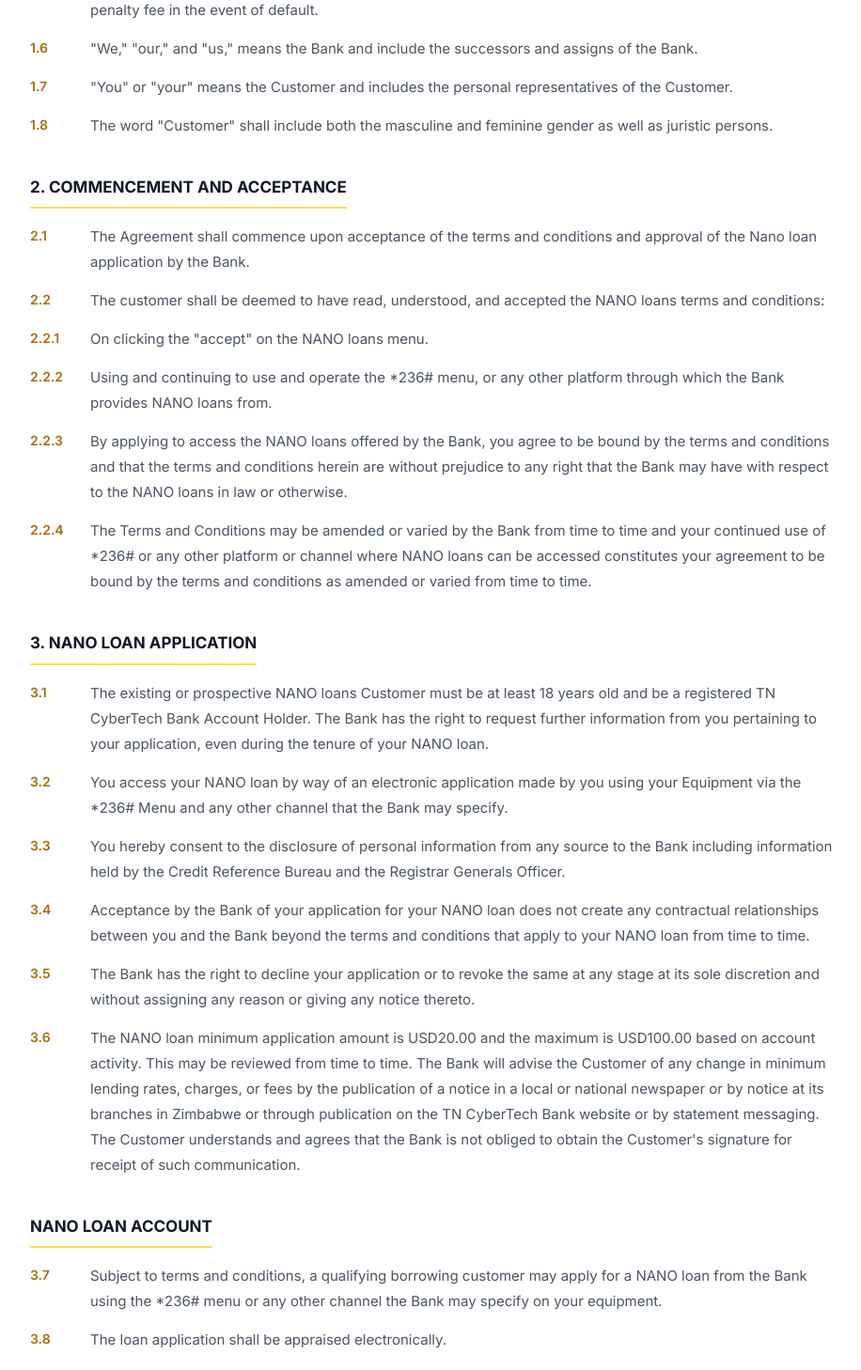
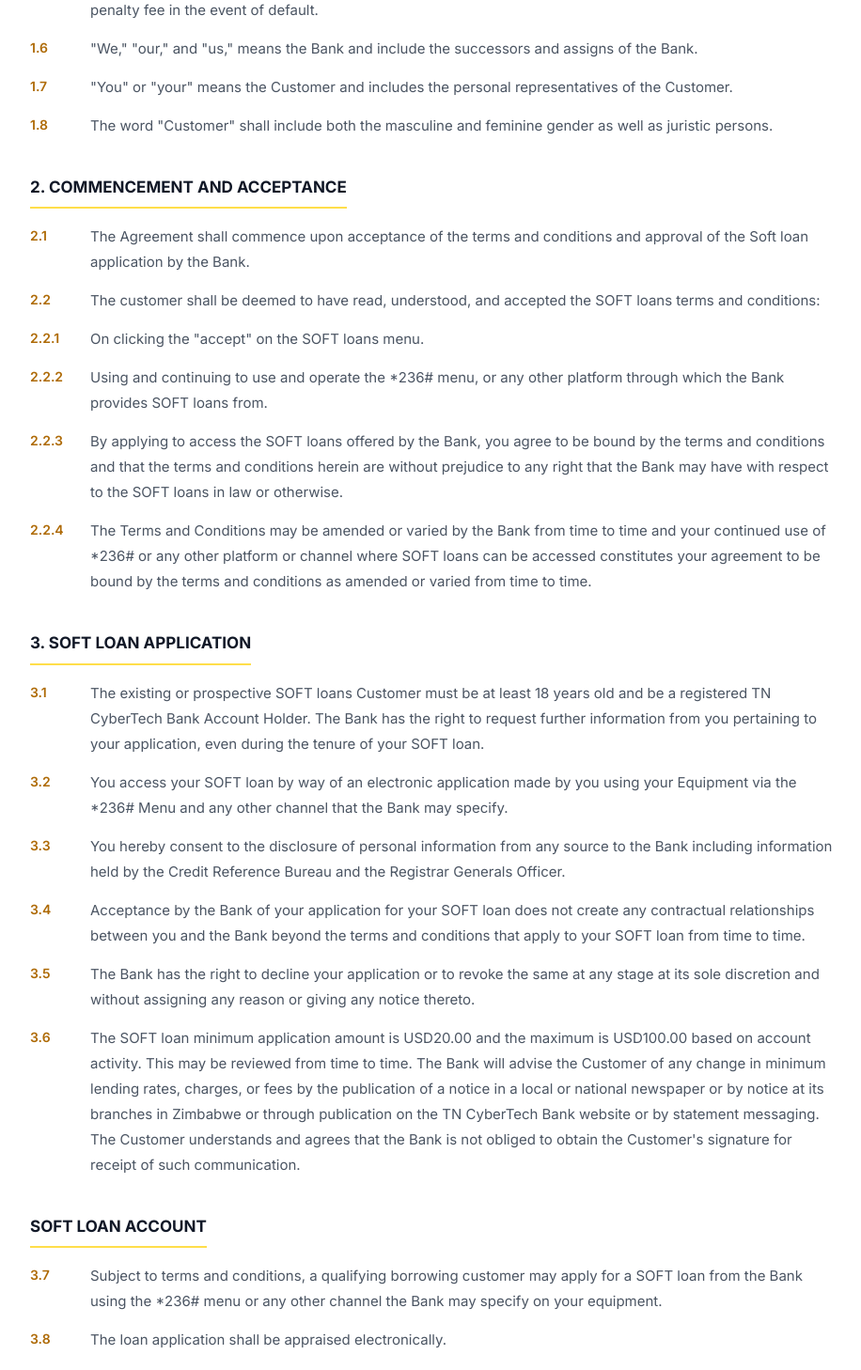
Before and after one commit to Tinashe77/TN, a React (Vite) app in the folder tn-landing/: page /nano-loans-terms in a window 1280 px wide. Shown: the part 1330-2788 px from the top of the page at 94% size, without its empty margins (178-1094 px from the left). Built offline with nearby package versions, Linux system fonts and the light colour scheme.

Commit message:
Rename Nano Loans to Soft Loans

```diff
--- a/tn-landing/src/components/Footer.jsx
+++ b/tn-landing/src/components/Footer.jsx
@@ -65,7 +65,7 @@
             </a>
             <Link to="/digital-banking-terms">Digital Banking T&amp;Cs</Link>
             <Link to="/business-terms">Business T&amp;Cs</Link>
-            <Link to="/nano-loans-terms">Nano Loans T&amp;Cs</Link>
+            <Link to="/nano-loans-terms">Soft Loans T&amp;Cs</Link>
             <Link to="/customer-service">Customer Service</Link>
           </div>
         </div>
--- a/tn-landing/src/components/Header.jsx
+++ b/tn-landing/src/components/Header.jsx
@@ -27,7 +27,7 @@
     { label: 'Mobile Banking', path: '/for-you/mobile-banking', desc: 'App, Online & USSD Banking' },
     { label: 'Personal Accounts', path: '/for-you/accounts', desc: 'Savings, Current & Student Accounts' },
     { label: 'Cards', path: '/for-you/cards', desc: 'Zimswitch & VISA Cards' },
-    { label: 'Nano Loans', path: '/for-you/loans', desc: 'Quick loans in 60 seconds' },
+    { label: 'Soft Loans', path: '/for-you/loans', desc: 'Quick loans in 60 seconds' },
   ]
 
   const forBusinessItems = [
--- a/tn-landing/src/data/searchIndex.js
+++ b/tn-landing/src/data/searchIndex.js
@@ -161,35 +161,35 @@
 
   // Loans
   {
-    title: 'Nano Loans',
+    title: 'Soft Loans',
     description: 'Quick loans disbursed in under 60 seconds',
     category: 'For You',
     path: '/for-you/loans',
-    keywords: ['loans', 'nano', 'quick', 'instant', 'micro', '60 seconds'],
+    keywords: ['loans', 'soft', 'nano', 'quick', 'instant', 'micro', '60 seconds'],
   },
   {
-    title: 'About Nano Loans',
+    title: 'About Soft Loans',
     description: 'Learn about our instant loan products',
     category: 'For You',
     path: '/for-you/loans/about',
-    keywords: ['loans', 'nano', 'about', 'information'],
+    keywords: ['loans', 'soft', 'nano', 'about', 'information'],
   },
   {
-    title: 'How Nano Loans Work',
+    title: 'How Soft Loans Work',
     description: 'Four easy steps to get your loan',
     category: 'For You',
     path: '/for-you/loans/how-it-works',
     keywords: ['loans', 'how', 'process', 'steps'],
   },
   {
-    title: 'Nano Loans via Bank',
+    title: 'Soft Loans via Bank',
     description: 'Apply for loans by dialing *236#',
     category: 'For You',
     path: '/for-you/loans/bank',
     keywords: ['loans', 'bank', '*236#', 'ussd'],
   },
   {
-    title: 'Nano Loans via EcoCash',
+    title: 'Soft Loans via EcoCash',
     description: 'Apply for loans by dialing *151#',
     category: 'For You',
     path: '/for-you/loans/ecocash',
--- a/tn-landing/src/pages/NanoLoansTerms.jsx
+++ b/tn-landing/src/pages/NanoLoansTerms.jsx
@@ -12,7 +12,7 @@
       content: [
         { clause: '1.1', text: '"Bank" means TN CyberTech Bank of 79 Oliver Tambo Avenue, Corner 7th Street, Harare, or any of its branches within Zimbabwe.' },
         { clause: '1.2', text: '"Equipment" includes mobile phone handset, SIM Card, and/or other equipment which when used together enables the mobile banking services customer to access the network.' },
-        { clause: '1.3', text: '"Charges" means the NANO loans charges and any other charges pertaining to the provision of the Nano loan services.' },
+        { clause: '1.3', text: '"Charges" means the SOFT loans charges and any other charges pertaining to the provision of the Soft loan services.' },
         { clause: '1.4', text: '"Parties" means the Bank and the Customer.' },
         { clause: '1.5', text: '"Agreed Rate" means the rate of interest per month which will be indicated, or the loan-handling fee or the penalty fee in the event of default.' },
         { clause: '1.6', text: '"We," "our," and "us," means the Bank and include the successors and assigns of the Bank.' },
@@ -24,31 +24,31 @@
       number: '2',
       title: 'COMMENCEMENT AND ACCEPTANCE',
       content: [
-        { clause: '2.1', text: 'The Agreement shall commence upon acceptance of the terms and conditions and approval of the Nano loan application by the Bank.' },
-        { clause: '2.2', text: 'The customer shall be deemed to have read, understood, and accepted the NANO loans terms and conditions:' },
-        { clause: '2.2.1', text: 'On clicking the "accept" on the NANO loans menu.' },
-        { clause: '2.2.2', text: 'Using and continuing to use and operate the *236# menu, or any other platform through which the Bank provides NANO loans from.' },
-        { clause: '2.2.3', text: 'By applying to access the NANO loans offered by the Bank, you agree to be bound by the terms and conditions and that the terms and conditions herein are without prejudice to any right that the Bank may have with respect to the NANO loans in law or otherwise.' },
-        { clause: '2.2.4', text: 'The Terms and Conditions may be amended or varied by the Bank from time to time and your continued use of *236# or any other platform or channel where NANO loans can be accessed constitutes your agreement to be bound by the terms and conditions as amended or varied from time to time.' },
+        { clause: '2.1', text: 'The Agreement shall commence upon acceptance of the terms and conditions and approval of the Soft loan application by the Bank.' },
+        { clause: '2.2', text: 'The customer shall be deemed to have read, understood, and accepted the SOFT loans terms and conditions:' },
+        { clause: '2.2.1', text: 'On clicking the "accept" on the SOFT loans menu.' },
+        { clause: '2.2.2', text: 'Using and continuing to use and operate the *236# menu, or any other platform through which the Bank provides SOFT loans from.' },
+        { clause: '2.2.3', text: 'By applying to access the SOFT loans offered by the Bank, you agree to be bound by the terms and conditions and that the terms and conditions herein are without prejudice to any right that the Bank may have with respect to the SOFT loans in law or otherwise.' },
+        { clause: '2.2.4', text: 'The Terms and Conditions may be amended or varied by the Bank from time to time and your continued use of *236# or any other platform or channel where SOFT loans can be accessed constitutes your agreement to be bound by the terms and conditions as amended or varied from time to time.' },
       ],
     },
     {
       number: '3',
-      title: 'NANO LOAN APPLICATION',
+      title: 'SOFT LOAN APPLICATION',
       content: [
-        { clause: '3.1', text: 'The existing or prospective NANO loans Customer must be at least 18 years old and be a registered TN CyberTech Bank Account Holder. The Bank has the right to request further information from you pertaining to your application, even during the tenure of your NANO loan.' },
-        { clause: '3.2', text: 'You access your NANO loan by way of an electronic application made by you using your Equipment via the *236# Menu and any other channel that the Bank may specify.' },
+        { clause: '3.1', text: 'The existing or prospective SOFT loans Customer must be at least 18 years old and be a registered TN CyberTech Bank Account Holder. The Bank has the right to request further information from you pertaining to your application, even during the tenure of your SOFT loan.' },
+        { clause: '3.2', text: 'You access your SOFT loan by way of an electronic application made by you using your Equipment via the *236# Menu and any other channel that the Bank may specify.' },
         { clause: '3.3', text: 'You hereby consent to the disclosure of personal information from any source to the Bank including information held by the Credit Reference Bureau and the Registrar Generals Officer.' },
-        { clause: '3.4', text: 'Acceptance by the Bank of your application for your NANO loan does not create any contractual relationships between you and the Bank beyond the terms and conditions that apply to your NANO loan from time to time.' },
+        { clause: '3.4', text: 'Acceptance by the Bank of your application for your SOFT loan does not create any contractual relationships between you and the Bank beyond the terms and conditions that apply to your SOFT loan from time to time.' },
         { clause: '3.5', text: 'The Bank has the right to decline your application or to revoke the same at any stage at its sole discretion and without assigning any reason or giving any notice thereto.' },
-        { clause: '3.6', text: 'The NANO loan minimum application amount is USD20.00 and the maximum is USD100.00 based on account activity. This may be reviewed from time to time. The Bank will advise the Customer of any change in minimum lending rates, charges, or fees by the publication of a notice in a local or national newspaper or by notice at its branches in Zimbabwe or through publication on the TN CyberTech Bank website or by statement messaging. The Customer understands and agrees that the Bank is not obliged to obtain the Customer\'s signature for receipt of such communication.' },
+        { clause: '3.6', text: 'The SOFT loan minimum application amount is USD20.00 and the maximum is USD100.00 based on account activity. This may be reviewed from time to time. The Bank will advise the Customer of any change in minimum lending rates, charges, or fees by the publication of a notice in a local or national newspaper or by notice at its branches in Zimbabwe or through publication on the TN CyberTech Bank website or by statement messaging. The Customer understands and agrees that the Bank is not obliged to obtain the Customer\'s signature for receipt of such communication.' },
       ],
     },
     {
       number: '3a',
-      title: 'NANO LOAN ACCOUNT',
+      title: 'SOFT LOAN ACCOUNT',
       content: [
-        { clause: '3.7', text: 'Subject to terms and conditions, a qualifying borrowing customer may apply for a NANO loan from the Bank using the *236# menu or any other channel the Bank may specify on your equipment.' },
+        { clause: '3.7', text: 'Subject to terms and conditions, a qualifying borrowing customer may apply for a SOFT loan from the Bank using the *236# menu or any other channel the Bank may specify on your equipment.' },
         { clause: '3.8', text: 'The loan application shall be appraised electronically.' },
         { clause: '3.9', text: 'The Bank reserves the right at its sole discretion and without assigning any reason to approve or decline your application for a loan.' },
         { clause: '3.10', text: 'Subject to the approval of your application for a loan, the bank shall disburse to you a loan amount based on the Bank\'s discretion and subject to the deduction of a handling fee of 15% of the loan amount.' },
@@ -66,10 +66,10 @@
     },
     {
       number: '4',
-      title: 'SUSPENSION OF NANO LOANS',
-      intro: 'The Bank may at any time, and upon giving notice to the customer where possible, suspend its provision of NANO loan services to the customer in the event that:',
+      title: 'SUSPENSION OF SOFT LOANS',
+      intro: 'The Bank may at any time, and upon giving notice to the customer where possible, suspend its provision of SOFT loan services to the customer in the event that:',
       content: [
-        { clause: '4.1', text: 'Any modification, maintenance, or remedial work is required to be undertaken pertaining to any matter whatsoever to the Nano loans Application Service Platforms or the Network.' },
+        { clause: '4.1', text: 'Any modification, maintenance, or remedial work is required to be undertaken pertaining to any matter whatsoever to the Soft loans Application Service Platforms or the Network.' },
         { clause: '4.2', text: 'The customer fails to perform any of his obligations, or breaches any term of this agreement.' },
       ],
     },
@@ -83,17 +83,17 @@
       number: '6',
       title: 'INTELLECTUAL PROPERTY RIGHTS',
       content: [
-        { clause: '6.1', text: 'You shall not duplicate, reproduce or in any way tamper with the NANO loans feature and associated documentation without the prior written consent of the Bank.' },
+        { clause: '6.1', text: 'You shall not duplicate, reproduce or in any way tamper with the SOFT loans feature and associated documentation without the prior written consent of the Bank.' },
       ],
     },
     {
       number: '7',
-      title: 'APPLICABLE LAW, JURISDICTION & TERMINATION OF NANO LOANS SERVICE',
+      title: 'APPLICABLE LAW, JURISDICTION & TERMINATION OF SOFT LOANS SERVICE',
       content: [
         { clause: '7.1', text: 'This agreement shall be governed by, construed or otherwise interpreted in accordance with the laws of Zimbabwe.' },
         { clause: '7.2', text: 'The parties shall comply with all applicable laws and governmental regulations issued from time to time. None of the parties is authorized or otherwise expected to take any action in the name of or otherwise on behalf of the other which would violate applicable laws and regulations, and any such representation shall be null and void.' },
         { clause: '7.3', text: 'The Customer hereby submits to the jurisdiction of the Magistrates Court in the event of any dispute leading to litigation arising out of matters in terms of this contract or connected thereto, and in any such event, the customer, if found liable, shall be obliged to pay the Bank\'s costs at the legal-practitioner-client scale, and any and all other costs and collection commission incidental thereto and so charged.' },
-        { clause: '7.4', text: 'The Bank may at any time upon notice to you terminate the NANO loans service.' },
+        { clause: '7.4', text: 'The Bank may at any time upon notice to you terminate the SOFT loans service.' },
       ],
     },
     {
@@ -104,7 +104,7 @@
         { clause: '8.1', text: 'It was the position of or known to the receiving party or disclosure thereof by the disclosing party other than pursuant to a breach by the receiving party of its obligation in terms of this clause; or' },
         { clause: '8.2', text: 'It is or becomes publicly known otherwise than pursuant to a breach of its obligation in terms of this clause by the receiving party; or' },
         { clause: '8.3', text: 'The receiving party is required, pursuant to the order of a court of competent jurisdiction or otherwise as authorized by law to disclose such information; or' },
-        { clause: '8.4', text: 'The Bank transfers the Borrower\'s information and data to third parties as is necessary for it to carry out its legitimate professional and business needs under this Agreement, to carry out the Borrower\'s requests, and/or as required or permitted by law or professional standards. This includes but is not limited to entities in partnership with the Bank for the provision of NANO loan services, real estate companies, legal practitioners, insurers, auditors, courts, tribunals, law enforcement or regulatory bodies etc.' },
+        { clause: '8.4', text: 'The Bank transfers the Borrower\'s information and data to third parties as is necessary for it to carry out its legitimate professional and business needs under this Agreement, to carry out the Borrower\'s requests, and/or as required or permitted by law or professional standards. This includes but is not limited to entities in partnership with the Bank for the provision of SOFT loan services, real estate companies, legal practitioners, insurers, auditors, courts, tribunals, law enforcement or regulatory bodies etc.' },
       ],
       outro: 'The obligations of the parties in terms of this clause shall survive any termination of this agreement.',
     },
@@ -162,8 +162,8 @@
       <section className="page-hero">
         <div className="page-hero-overlay"></div>
         <div className="page-hero-content">
-          <h1>Nano Loans Terms &amp; Conditions</h1>
-          <p>Terms and Conditions Applicable to NANO Loans — 2026</p>
+          <h1>Soft Loans Terms &amp; Conditions</h1>
+          <p>Terms and Conditions Applicable to SOFT Loans — 2026</p>
         </div>
       </section>
 
@@ -172,7 +172,7 @@
         <div className="container">
           <Link to="/">Home</Link>
           <span className="separator">/</span>
-          <Link to="/for-you/loans">Nano Loans</Link>
+          <Link to="/for-you/loans">Soft Loans</Link>
           <span className="separator">/</span>
           <span className="current">Terms &amp; Conditions</span>
         </div>
@@ -206,7 +206,7 @@
               marginBottom: '3rem',
             }}>
               <p style={{ color: '#374151', lineHeight: '1.9', fontSize: '0.9375rem', margin: 0 }}>
-                Please read the following Terms and Conditions carefully. By applying for or using a NANO loan from TN CyberTech Bank Limited, you acknowledge that you have read, understood and agree to be bound by these Terms and Conditions as may be amended from time to time.
+                Please read the following Terms and Conditions carefully. By applying for or using a SOFT loan from TN CyberTech Bank Limited, you acknowledge that you have read, understood and agree to be bound by these Terms and Conditions as may be amended from time to time.
               </p>
             </div>
 
@@ -270,12 +270,12 @@
               borderLeft: '4px solid rgb(174,106,6)',
             }}>
               <p style={{ color: '#374151', lineHeight: '1.8', fontSize: '0.9375rem', margin: 0 }}>
-                <strong>I/We have read and understood the Nano Loans Terms and Conditions and agree to be bound by them.</strong>
+                <strong>I/We have read and understood the Soft Loans Terms and Conditions and agree to be bound by them.</strong>
               </p>
             </div>
 
             <div style={{ marginTop: '2rem', display: 'flex', gap: '1rem', flexWrap: 'wrap' }}>
-              <Link to="/for-you/loans" className="cta-btn cta-btn-primary">Apply for a Nano Loan</Link>
+              <Link to="/for-you/loans" className="cta-btn cta-btn-primary">Apply for a Soft Loan</Link>
               <Link to="/contact" className="cta-btn cta-btn-secondary">Contact Us</Link>
             </div>
           </div>
--- a/tn-landing/src/pages/foryou/LoanAbout.jsx
+++ b/tn-landing/src/pages/foryou/LoanAbout.jsx
@@ -23,7 +23,7 @@
           <span className="separator">/</span>
           <Link to="/for-you">For You</Link>
           <span className="separator">/</span>
-          <Link to="/for-you/loans">Nano Loans</Link>
+          <Link to="/for-you/loans">Soft Loans</Link>
           <span className="separator">/</span>
           <span className="current">60 Second Approval</span>
         </div>
@@ -36,11 +36,11 @@
               <line x1="19" y1="12" x2="5" y2="12"/>
               <polyline points="12 19 5 12 12 5"/>
             </svg>
-            Back to Nano Loans
+            Back to Soft Loans
           </Link>
           <div className="story-grid">
             <div className="story-content">
-              <span className="section-label">About Nano Loans</span>
+              <span className="section-label">About Soft Loans</span>
               <h2>Bridge Your Financial Gaps</h2>
               <p>
                 Our short term loan is designed to take care of those moments where you need to bridge gaps in one's finances for a short while. The loan application and disbursement process takes place in <strong style={{ color: 'rgb(174, 106, 6)' }}>under 60 seconds</strong>.
@@ -53,7 +53,7 @@
             <div className="story-image">
               <img
                 src="/Business/nano-loans.png"
-                alt="Nano Loans"
+                alt="Soft Loans"
                 style={{
                   width: '100%',
                   maxWidth: '400px',
--- a/tn-landing/src/pages/foryou/LoanBank.jsx
+++ b/tn-landing/src/pages/foryou/LoanBank.jsx
@@ -23,7 +23,7 @@
           <span className="separator">/</span>
           <Link to="/for-you">For You</Link>
           <span className="separator">/</span>
-          <Link to="/for-you/loans">Nano Loans</Link>
+          <Link to="/for-you/loans">Soft Loans</Link>
           <span className="separator">/</span>
           <span className="current">TN CyberTech Bank</span>
         </div>
@@ -36,14 +36,14 @@
               <line x1="19" y1="12" x2="5" y2="12"/>
               <polyline points="12 19 5 12 12 5"/>
             </svg>
-            Back to Nano Loans
+            Back to Soft Loans
           </Link>
           <div className="story-grid">
             <div className="story-content">
               <span className="section-label">Apply via Bank</span>
               <h2>Dial *236#</h2>
               <p>
-                Access Nano Loans directly from your TN CyberTech Bank account. Simply dial *236# to check your credit limit and apply for a loan instantly.
+                Access Soft Loans directly from your TN CyberTech Bank account. Simply dial *236# to check your credit limit and apply for a loan instantly.
               </p>
               <p>
                 The approval process takes place in under 60 seconds, and funds are disbursed immediately to your account. You'll receive an SMS with your disbursement amount.
--- a/tn-landing/src/pages/foryou/LoanEcoCash.jsx
+++ b/tn-landing/src/pages/foryou/LoanEcoCash.jsx
@@ -23,7 +23,7 @@
           <span className="separator">/</span>
           <Link to="/for-you">For You</Link>
           <span className="separator">/</span>
-          <Link to="/for-you/loans">Nano Loans</Link>
+          <Link to="/for-you/loans">Soft Loans</Link>
           <span className="separator">/</span>
           <span className="current">EcoCash</span>
         </div>
@@ -36,14 +36,14 @@
               <line x1="19" y1="12" x2="5" y2="12"/>
               <polyline points="12 19 5 12 12 5"/>
             </svg>
-            Back to Nano Loans
+            Back to Soft Loans
           </Link>
           <div className="story-grid">
             <div className="story-content">
               <span className="section-label">Apply via EcoCash</span>
               <h2>Dial *151#</h2>
               <p>
-                Access Nano Loans through your EcoCash wallet. Simply dial *151# to check your credit limit and apply for a loan instantly.
+                Access Soft Loans through your EcoCash wallet. Simply dial *151# to check your credit limit and apply for a loan instantly.
               </p>
               <p>
                 The approval process takes place in under 60 seconds, and funds are disbursed immediately to your EcoCash wallet. You'll receive an SMS with your disbursement amount.
--- a/tn-landing/src/pages/foryou/LoanHowItWorks.jsx
+++ b/tn-landing/src/pages/foryou/LoanHowItWorks.jsx
@@ -9,7 +9,7 @@
     {
       id: 'eligibility',
       title: 'Check Eligibility',
-      description: 'You need an EcoCash wallet or TN CyberTech Bank account to access Nano Loans.',
+      description: 'You need an EcoCash wallet or TN CyberTech Bank account to access Soft Loans.',
       icon: (
         <svg viewBox="0 0 24 24" fill="none" stroke="currentColor" strokeWidth="1.5">
           <path d="M22 11.08V12a10 10 0 1 1-5.93-9.14"/>
@@ -69,7 +69,7 @@
           <span className="separator">/</span>
           <Link to="/for-you">For You</Link>
           <span className="separator">/</span>
-          <Link to="/for-you/loans">Nano Loans</Link>
+          <Link to="/for-you/loans">Soft Loans</Link>
           <span className="separator">/</span>
           <span className="current">How It Works</span>
         </div>
@@ -82,7 +82,7 @@
               <line x1="19" y1="12" x2="5" y2="12"/>
               <polyline points="12 19 5 12 12 5"/>
             </svg>
-            Back to Nano Loans
+            Back to Soft Loans
           </Link>
 
           <div className="section-header" style={{ marginBottom: '3rem' }}>
--- a/tn-landing/src/pages/foryou/MicroLoans.jsx
+++ b/tn-landing/src/pages/foryou/MicroLoans.jsx
@@ -38,7 +38,7 @@
       <section className="page-hero about-hero" style={{ background: "url('/nano-loans-banner.jpg') no-repeat center center / cover" }}>
         <div className="page-hero-overlay"></div>
         <div className="page-hero-content">
-          <h1>Nano Loans</h1>
+          <h1>Soft Loans</h1>
           <p>Quick loans disbursed in under 60 seconds.</p>
         </div>
       </section>
@@ -49,7 +49,7 @@
           <span className="separator">/</span>
           <Link to="/for-you">For You</Link>
           <span className="separator">/</span>
-          <span className="current">Nano Loans</span>
+          <span className="current">Soft Loans</span>
         </div>
       </nav>
 
--- a/tn-landing/src/pages/foryou/USSDBanking.jsx
+++ b/tn-landing/src/pages/foryou/USSDBanking.jsx
@@ -12,7 +12,7 @@
     'View transaction history',
     'Mini-statements',
     'Balance enquiries',
-    'Nano Loans',
+    'Soft Loans',
   ]
 
   return (
```
